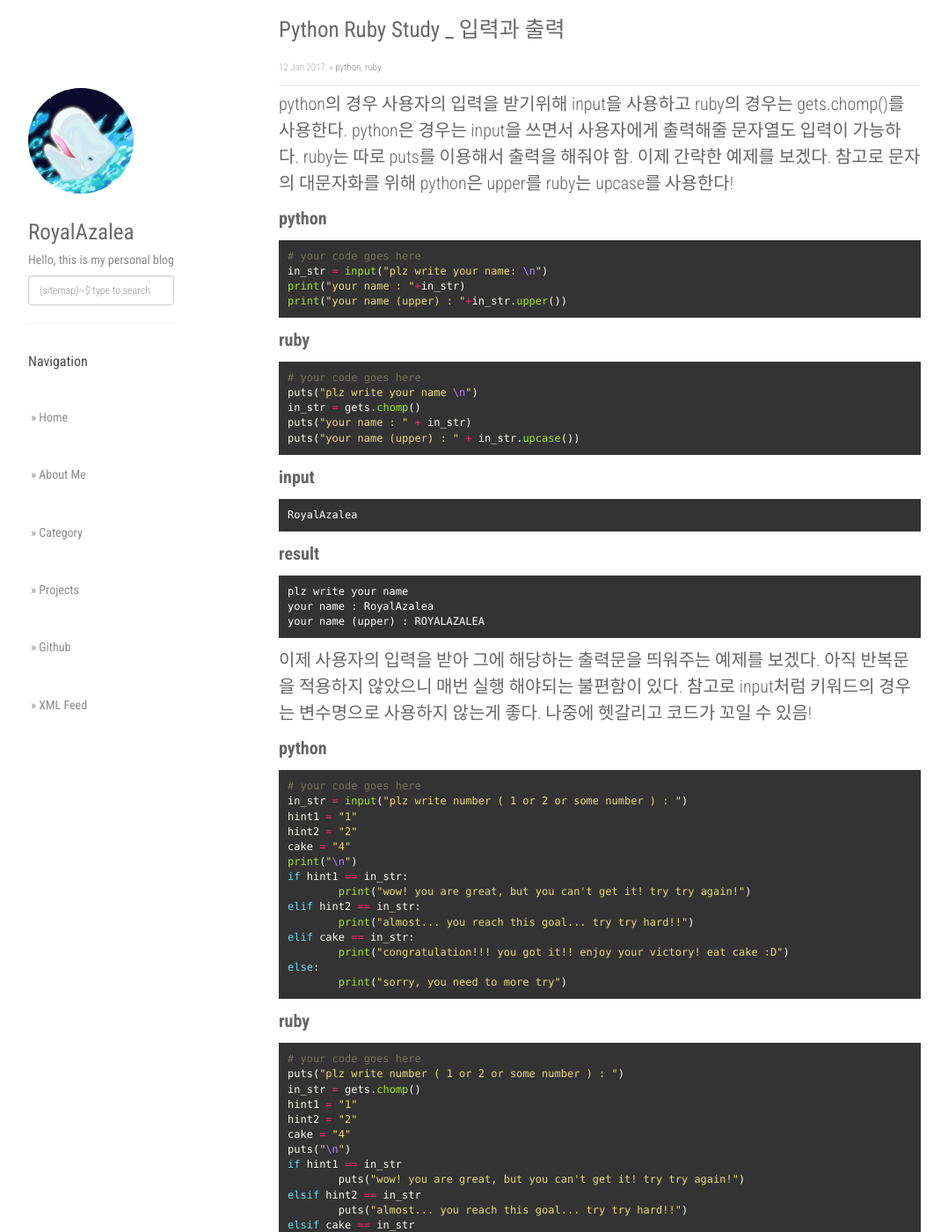
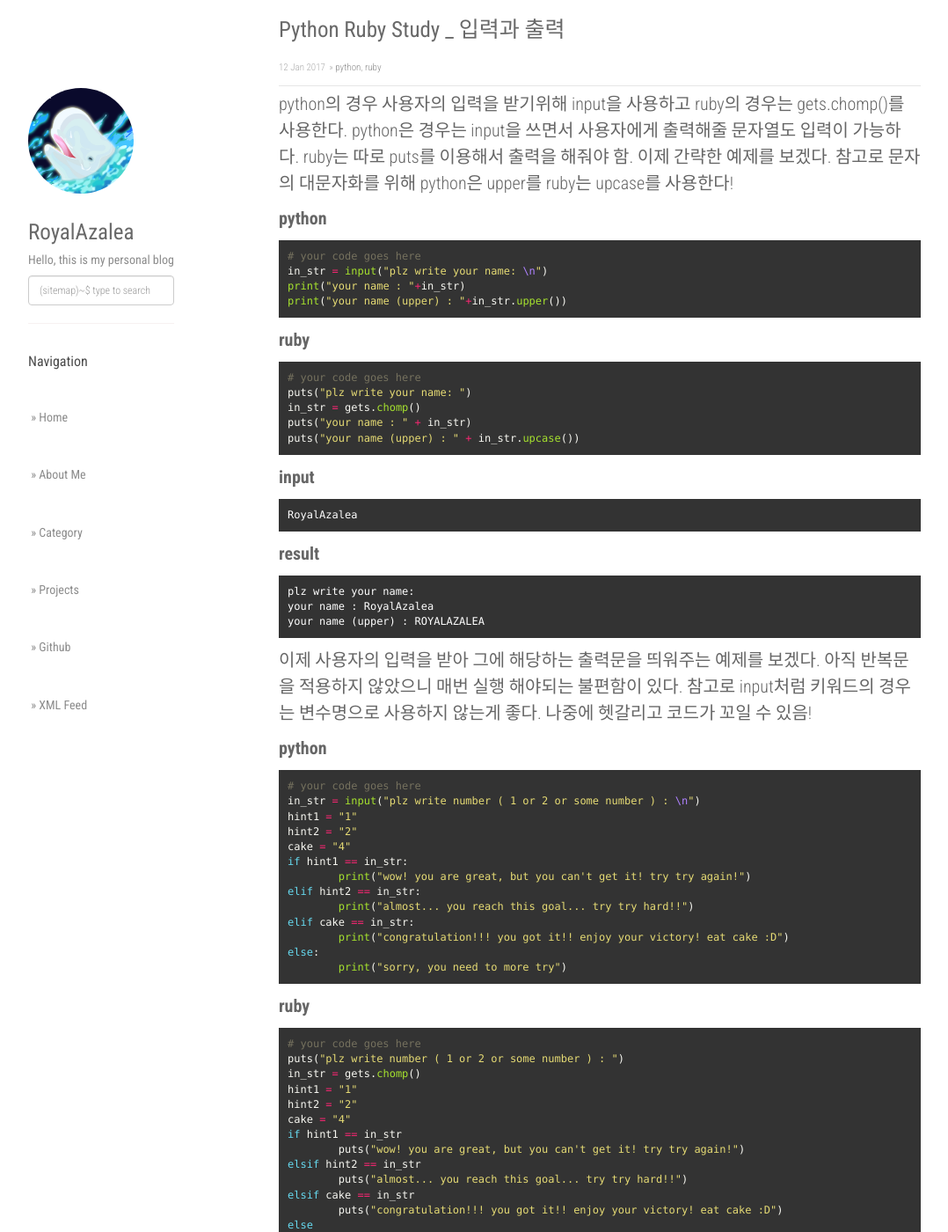
Before and after one commit to RoyalAzalea/RoyalAzalea.github.io, a Jekyll site: the page built from _posts/2017-01-12-python-ruby-study.md, in a window 1280 px wide and 1400 px high. Shown: the whole window at 88% size, without its empty margins (53-1131 px from the left). Built offline with Jekyll 4.4.1, drawn with Linux system fonts in a browser that asks for light colours; nearby versions of some CDN libraries.

Commit message:
update_posts

````diff
--- a/_posts/2017-01-12-python-ruby-study.md
+++ b/_posts/2017-01-12-python-ruby-study.md
@@ -23,7 +23,7 @@ print("your name (upper) : "+in_str.upper())
 
 {% highlight ruby %}
 # your code goes here
-puts("plz write your name \n")
+puts("plz write your name: ")
 in_str = gets.chomp()
 puts("your name : " + in_str)
 puts("your name (upper) : " + in_str.upcase())
@@ -38,7 +38,7 @@ RoyalAzalea
 **result**
 
 ```
-plz write your name
+plz write your name:
 your name : RoyalAzalea
 your name (upper) : ROYALAZALEA
 ```
@@ -52,11 +52,10 @@ your name (upper) : ROYALAZALEA
 
 ```python
 # your code goes here
-in_str = input("plz write number ( 1 or 2 or some number ) : ")
+in_str = input("plz write number ( 1 or 2 or some number ) : \n")
 hint1 = "1"
 hint2 = "2"
 cake = "4"
-print("\n")
 if hint1 == in_str:
 	print("wow! you are great, but you can't get it! try try again!")
 elif hint2 == in_str:
@@ -68,6 +67,7 @@ else:
 ```
 
 **ruby**
+
 {% highlight ruby %}
 # your code goes here
 puts("plz write number ( 1 or 2 or some number ) : ")
@@ -75,7 +75,6 @@ in_str = gets.chomp()
 hint1 = "1"
 hint2 = "2"
 cake = "4"
-puts("\n")
 if hint1 == in_str
 	puts("wow! you are great, but you can't get it! try try again!")
 elsif hint2 == in_str
@@ -97,7 +96,6 @@ end
 
 ```
 plz write number ( 1 or 2 or some number ) :
-
 wow! you are great, but you can't get it! try try again!
 ```
 
@@ -111,7 +109,6 @@ wow! you are great, but you can't get it! try try again!
 
 ```
 plz write number ( 1 or 2 or some number ) :
-
 almost... you reach this goal... try try hard!!
 ```
 
@@ -125,11 +122,11 @@ almost... you reach this goal... try try hard!!
 
 ```
 plz write number ( 1 or 2 or some number ) :
-
 congratulation!!! you got it!! enjoy your victory! eat cake :D
 ```
 
 **input**
+
 ```
 1,2,4를 제외한 다른 숫자 혹은 비정상정인 입력(ex. 문자열)
 ```
@@ -138,6 +135,5 @@ congratulation!!! you got it!! enjoy your victory! eat cake :D
 
 ```
 plz write number ( 1 or 2 or some number ) :
-
 sorry, you need to more try
 ```
````
Also changed, not shown: _posts/2017-01-12-python-ruby-study2.md (+3 -9 lines), _posts/2017-01-12-python-ruby-study3.md (+14 -0 lines).
